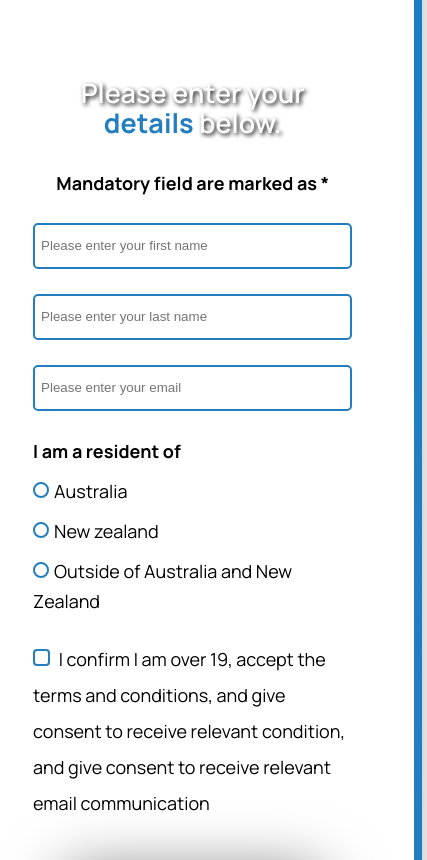
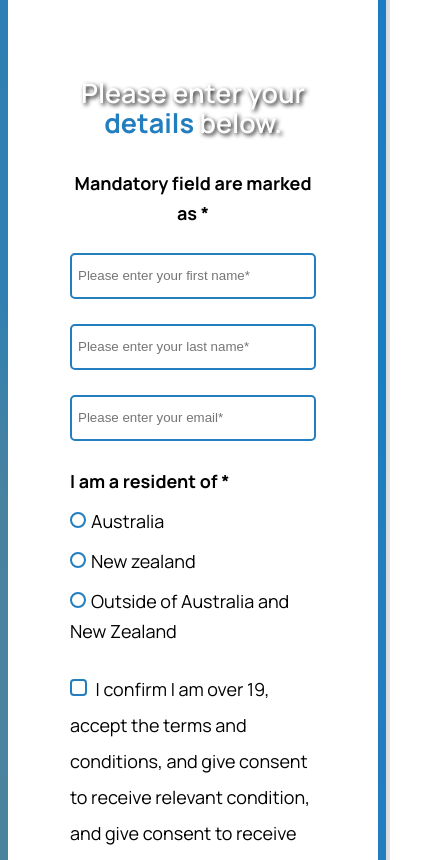
Before and after one commit to Anerikaria/ITSMTask, a plain HTML site: page index.html in a window 390 px wide. Shown: the part 192-1052 px from the top of the page, 427 px wide, since content can reach past the window. Drawn offline with Linux system fonts and the light colour scheme.

Commit message:
responsive issue fixed

```diff
--- a/index.html
+++ b/index.html
@@ -30,22 +30,22 @@
                 <h4>Mandatory field are marked as *</h4>
 
                 <div>
-                    <input type="text" name="firstname" id="firstname" placeholder="Please enter your first name" class="user-form__txtinput user-form__firstname"  aria-required="true" aria-describedby="error-firstname">
+                    <input type="text" name="firstname" id="firstname" placeholder="Please enter your first name*" class="user-form__txtinput user-form__firstname"  aria-required="true" aria-describedby="error-firstname">
                     <label for="firstname" id="error-firstname"  class="user-form__label error__message">Please enter your First Name</label>
                 </div>
 
                 <div>
-                    <input type="text" name="lastname" id="lastname" placeholder="Please enter your last name" class="user-form__txtinput user-form__lastname"  aria-required="true" aria-describedby="error-lastname">
+                    <input type="text" name="lastname" id="lastname" placeholder="Please enter your last name*" class="user-form__txtinput user-form__lastname"  aria-required="true" aria-describedby="error-lastname">
                     <label for="lastname" id="error-lastname"  class="user-form__label error__message">Please enter your Last Name</label>
                 </div>
 
                 <div>
-                    <input type="email" name="email" id="email" placeholder="Please enter your email" class="user-form__txtinput user-form__email" aria-required="true" aria-describedby="error-email">
+                    <input type="email" name="email" id="email" placeholder="Please enter your email*" class="user-form__txtinput user-form__email" aria-required="true" aria-describedby="error-email">
                     <label for="email" id="error-email" aria-describedby="error-email" class="user-form__label error__message">Please enter your Email</label>
                 </div>
 
                 <div class="user-form__radiogroup" id="user-form__radiogroup">
-                    <h4 for="">I am a resident of</h4>
+                    <h4 for="">I am a resident of *</h4>
                     <ul class="user-form__options">
                         <li class="user-form__option">
                             <input type="radio" name="radio" id="australia" value="australia" class="user-form__option-input" aria-required="true"  >
@@ -67,7 +67,7 @@
                     <input type="checkbox" name="checkbox" id="checkbox" class="user-form__consent-input" aria-required="true" aria-describedby="error-consent">
                     <label for="checkbox" class="user-form__consent-label">
                         I confirm I am over 19, accept the terms and conditions, and give consent to receive relevant condition,
-                         and give consent to receive relevant email communication
+                         and give consent to receive relevant email communication *
                     </label>
                     <br/>
                     <label for="checkbox" id="error-consent" class="user-form__chklabel error__message">Your consent is required to proceed</label>
--- a/style.css
+++ b/style.css
@@ -50,8 +50,8 @@
   }
 
   body {
-    display: flex;
-    justify-content: center;
+    /* display: flex; */
+    /* justify-content: center; */
     font-family: var(--font-family);
     font-weight: var(--font-weight-normal);
     line-height: var(--line-height);
@@ -188,7 +188,7 @@
     display: inline-block;
     line-height: 2.5rem;
     border-radius: 2rem;
-    padding: 3rem 4rem 3rem 4rem; /* Adjust padding as needed */
+    padding: 3rem 6rem 3rem 6rem; /* Adjust padding as needed */
     cursor: pointer;
     text-transform: uppercase;
     margin-top: 5rem;
```
